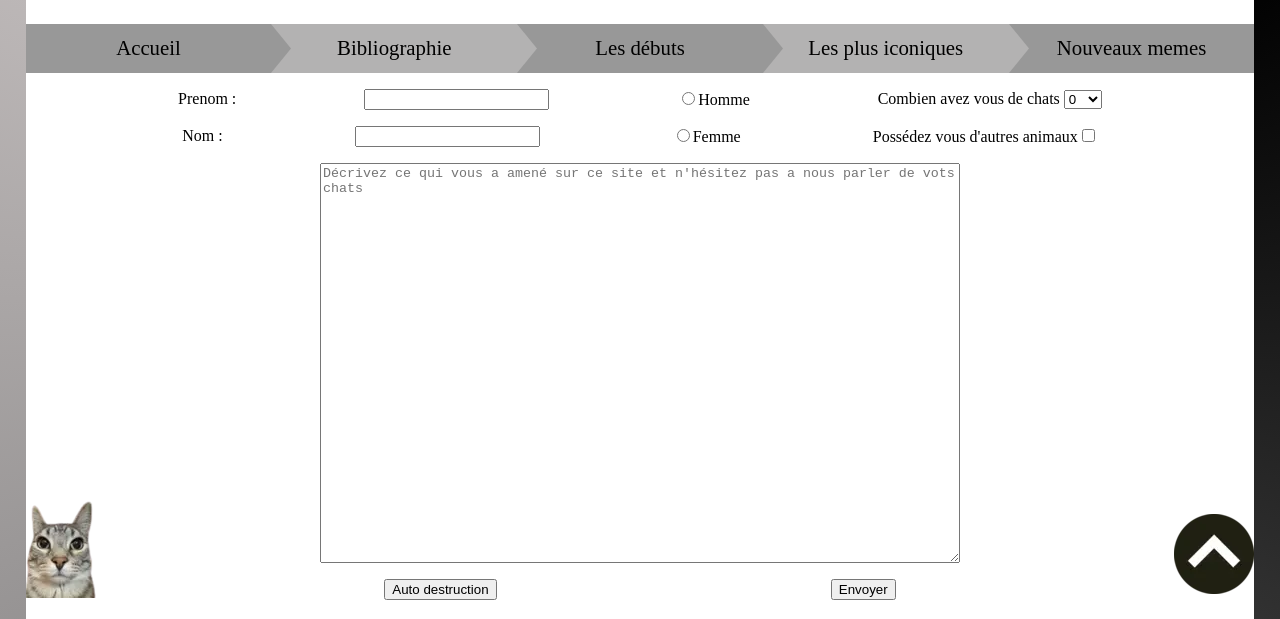
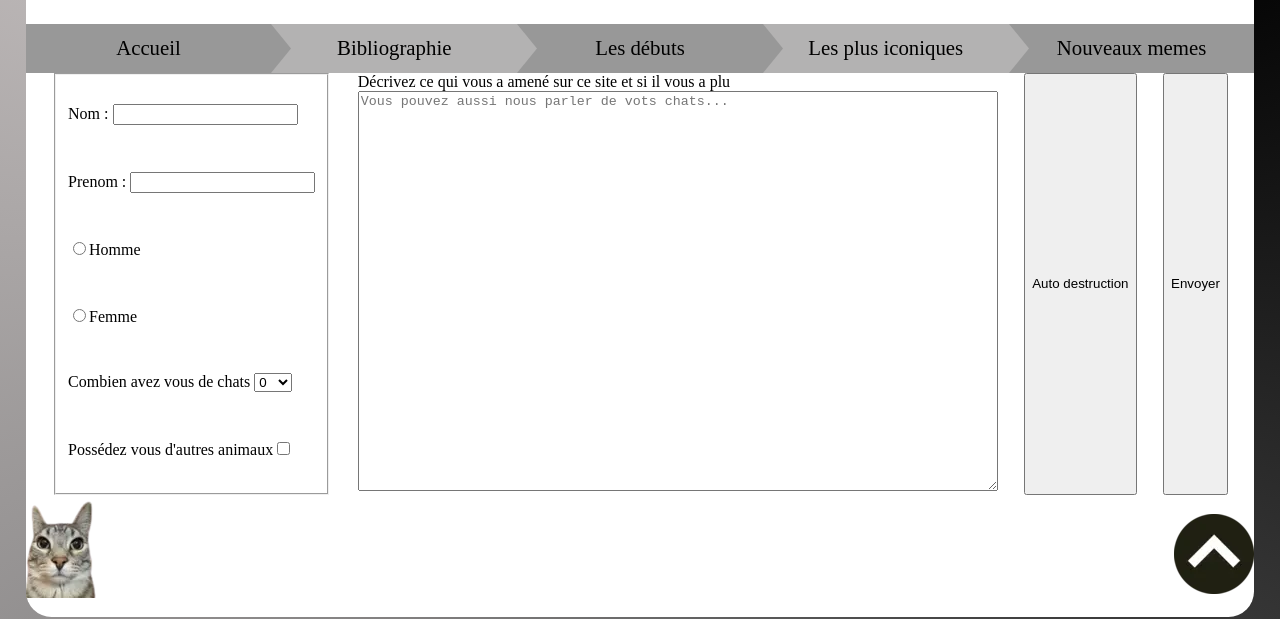
Before and after one commit to HouariYassine/Projet-Site-Web-R1.02, a plain HTML site: page poll.html in a window 1280 px wide. Shown: the part 202-821 px from the top of the page. Drawn offline with Linux system fonts and the light colour scheme.

Commit message:
updated poll page and small fixes

```diff
--- a/poll.html
+++ b/poll.html
@@ -40,9 +40,11 @@
 				</ul>
 			</nav>
 			<form id="form" action="mailto:mathieu.hampele@etu.univ-amu.fr" method="post" enctype="text/plain">
-				<p>
-					Prenom :<input id="prenom" type="text" name="prenom" required="required">
+				<fieldset>
+					<label for="nom"> Nom : <input id="nom" type="text" name="nom" required="required"></label>
+					<label for ="prenom">Prenom : <input id="prenom" type="text" name="prenom" required="required"></label>
 					<label for="sexeHomme"><input id="sexeHomme" type="radio" name="sexe" value="homme">Homme</label>
+					<label for="sexeFemme"><input id="sexeFemme" type="radio" name="sexe" value="femme">Femme</label>
 					<label for="nbrcat">
 						Combien avez vous de chats
 						<select id="nbrcat" name="nombre de chats">
@@ -54,19 +56,11 @@
 							<option value="5+">5+</option>
 						</select>
 					</label>
-				</p>
-				<p>
-					Nom :<input id="nom" type="text" name="nom" required="required">
-					<label for="sexeFemme"><input id="sexeFemme" type="radio" name="sexe" value="femme">Femme</label>
 					<label for="autres_pet">Possédez vous d'autres animaux<input type="checkbox" id="autres_pet" name="a_autres_animaux" value="autres_pet"></label>
-				</p>
-				<p>
-					<textarea name="impression" rows="10" placeholder="Décrivez ce qui vous a amené sur ce site et n'hésitez pas a nous parler de vots chats" ></textarea>
-				</p>
-				<p class="bouton-sondage">
+				</fieldset>
+					<label class="entertxt" for="user-experience">Décrivez ce qui vous a amené sur ce site et si il vous a plu<textarea id="user-experience" name="impression" rows="10" placeholder="Vous pouvez aussi nous parler de vots chats..." ></textarea></label>
 					<input type="reset" value="Auto destruction">
 					<input type="submit" value="Envoyer">
-				</p>
 			</form>
 			<aside class="fix">
 				<img src="assets/poll-cat.webp" alt="chat">
@@ -76,9 +70,8 @@
 		<footer>
 			<a href="https://github.com/HouariYassine/Projet-Site-Web-R1.02"><img src="assets/github_ico.webp" alt="flèche" > Github</a>
 			<a href="https://www.univ-amu.fr/"><img src="assets/amu_ico.webp" alt="flèche" >Aix-Marseille Université</a>
-			<p class="end">
 				MiaouNet - Projet universitaire réalisé dans le cadre de la SAE R1.02 par Mathieu Hampele,Yassine Houari et Noé Bedouin.
 				<address> Département Informatique - IUT d'Aix-en-Provence (Aix-Marseille Université) 413 Avenue Gaston Berger, 13625 Aix-en-Provence, France</address>
 				Les noms, images et memes de chats cités restent la propriété de leurs auteurs respectifs.
-			</p></footer>
+		</footer>
 			</html>
--- a/style/style.css
+++ b/style/style.css
@@ -208,24 +208,12 @@ main p
 	align-items: flex-end;
 }
 
-form p
-{
-	display: flex;
-	justify-content: space-evenly;
-	align-items: center;
-	flex-wrap: wrap;
-}
-
-form textarea
-{
-	width: 100%;
-	box-sizing: border-box;
-}
-
 .main-poll textarea
 {
 	height: 50vh;
 	max-width: 50vw;
+	width: 100%;
+	box-sizing: border-box;
 }
 
 footer
@@ -261,7 +249,24 @@ footer p
 	flex-wrap: wrap;
 }
 
-.end
+form fieldset
 {
-	margin-bottom: 0%;
+	list-style: none;
+	display: flex;
+	flex-direction: column;
+	justify-content: space-around;
 }
+
+form
+{
+	display: flex;
+	flex-direction: row;
+	justify-content: space-evenly;
+	flex-wrap: wrap;
+    max-width: 1300px;
+}
+
+.entertxt
+{
+	min-width: 50vw;
+}
```
